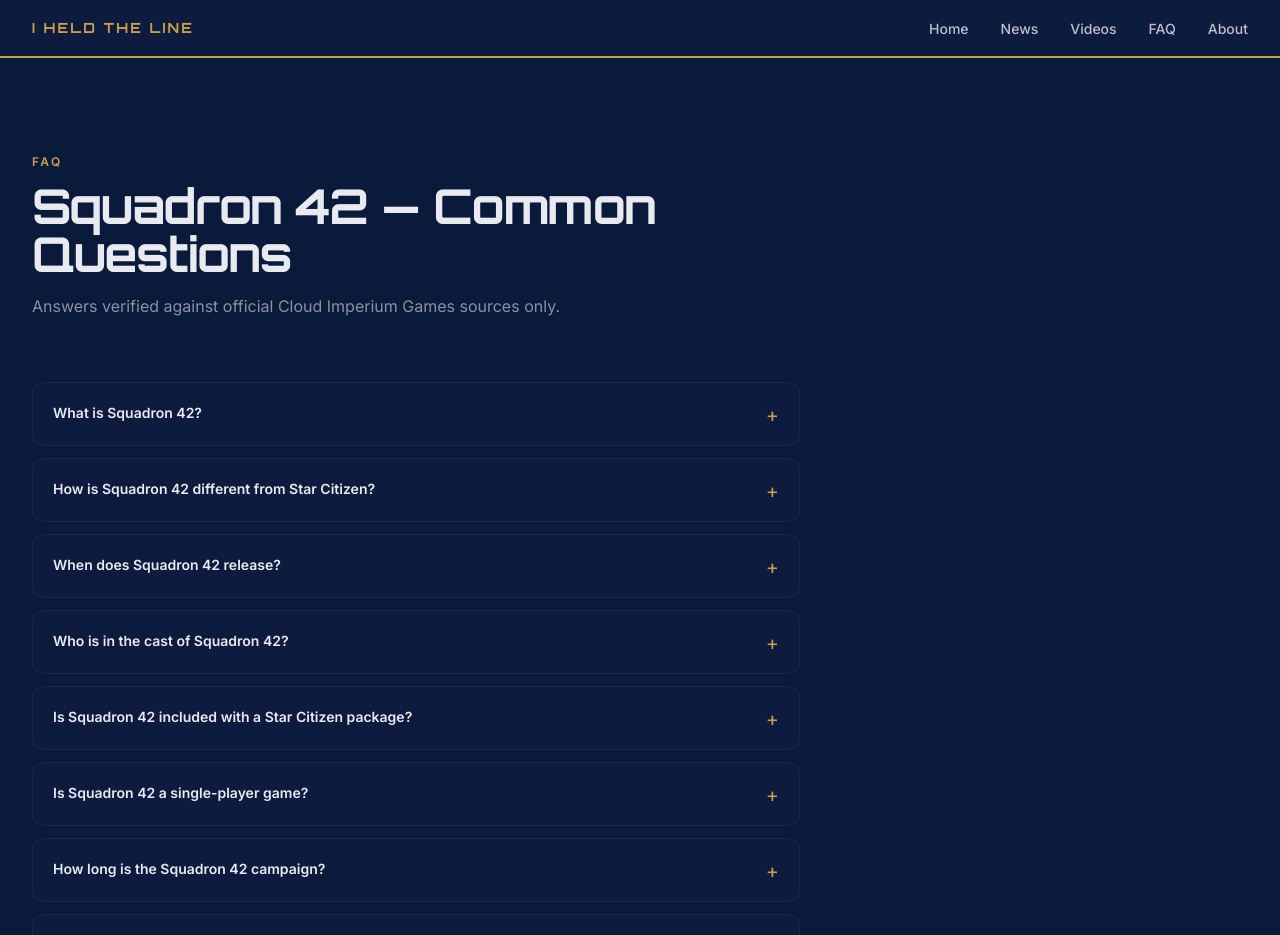
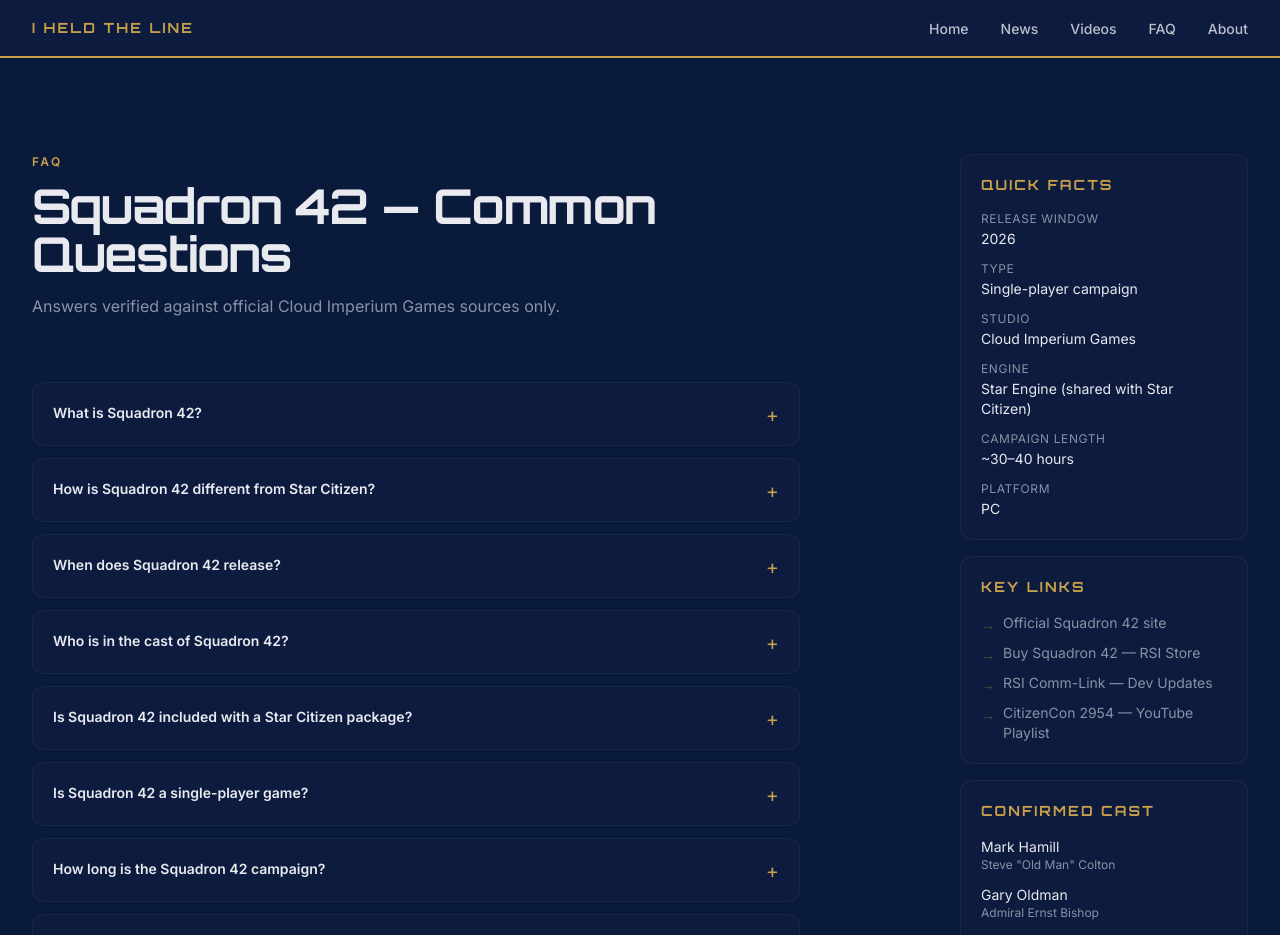
Before and after one commit to doc-flanigan/iheldtheline-site, a Next.js app: page /faq in a window 1280 px wide. Shown: the top 935 px of the page. Built offline with nearby package versions, Linux system fonts and the light colour scheme.

Commit message:
feat: add sticky sidebar to News, FAQ, and About pages
Adds three sidebar cards — Quick Facts, Key Links, and Confirmed Cast —
in a two-column layout on lg+ screens. Hides on mobile (single column).

Co-Authored-By: Claude Sonnet 4.6 <noreply@anthropic.com>

```diff
--- a/src/app/about/page.tsx
+++ b/src/app/about/page.tsx
@@ -1,4 +1,5 @@
 import type { Metadata } from 'next'
+import Sidebar from '@/components/sidebar/Sidebar'
 import { SITE } from '@/data/site'
 
 export const metadata: Metadata = {
@@ -25,6 +26,8 @@ export default function AboutPage() {
         dangerouslySetInnerHTML={{ __html: JSON.stringify(breadcrumbJsonLd) }}
       />
       <main className="container-wide py-16 sm:py-24">
+        <div className="flex gap-12 items-start">
+          <div className="flex-1 min-w-0">
             <header className="mb-12 max-w-2xl">
               <p className="text-xs font-semibold uppercase tracking-[0.2em] text-gold mb-3">
                 About
@@ -53,9 +56,7 @@ export default function AboutPage() {
 
               <div className="border-t border-gold/10 pt-6 space-y-4">
                 <h2 className="heading-display text-xl">Photo Credits</h2>
-            <p>
-              Hero images courtesy of the Star Citizen photography community:
-            </p>
+                <p>Hero images courtesy of the Star Citizen photography community:</p>
                 <ul className="list-none space-y-1">
                   <li>
                     <a
@@ -96,6 +97,10 @@ export default function AboutPage() {
                 </p>
               </div>
             </div>
+          </div>
+
+          <Sidebar />
+        </div>
       </main>
     </>
   )
--- a/src/app/faq/page.tsx
+++ b/src/app/faq/page.tsx
@@ -1,5 +1,6 @@
 import type { Metadata } from 'next'
 import FaqItem from '@/components/FaqItem'
+import Sidebar from '@/components/sidebar/Sidebar'
 import { FAQ } from '@/data/faq'
 import { SITE } from '@/data/site'
 
@@ -50,6 +51,8 @@ export default function FaqPage() {
         dangerouslySetInnerHTML={{ __html: JSON.stringify(breadcrumbJsonLd) }}
       />
       <main className="container-wide py-16 sm:py-24">
+        <div className="flex gap-12 items-start">
+          <div className="flex-1 min-w-0">
             <header className="mb-16 max-w-2xl">
               <p className="text-xs font-semibold uppercase tracking-[0.2em] text-gold mb-3">FAQ</p>
               <h1 className="heading-display text-4xl sm:text-5xl mb-4">
@@ -69,6 +72,10 @@ export default function FaqPage() {
                 ))}
               </div>
             )}
+          </div>
+
+          <Sidebar />
+        </div>
       </main>
     </>
   )
--- a/src/app/news/page.tsx
+++ b/src/app/news/page.tsx
@@ -1,5 +1,6 @@
 import type { Metadata } from 'next'
 import TimelineEntry from '@/components/TimelineEntry'
+import Sidebar from '@/components/sidebar/Sidebar'
 import { NEWS } from '@/data/news'
 import { SITE } from '@/data/site'
 
@@ -37,6 +38,8 @@ export default function NewsPage() {
         dangerouslySetInnerHTML={{ __html: JSON.stringify(breadcrumbJsonLd) }}
       />
       <main className="container-wide py-16 sm:py-24">
+        <div className="flex gap-12 items-start">
+          <div className="flex-1 min-w-0">
             <header className="mb-16 max-w-2xl">
               <p className="text-xs font-semibold uppercase tracking-[0.2em] text-gold mb-3">
                 Development Timeline
@@ -64,6 +67,10 @@ export default function NewsPage() {
                 </div>
               </div>
             )}
+          </div>
+
+          <Sidebar />
+        </div>
       </main>
     </>
   )
--- /dev/null
+++ b/src/components/sidebar/CastCard.tsx
@@ -0,0 +1,26 @@
+const CAST = [
+  { actor: 'Mark Hamill', character: 'Steve "Old Man" Colton' },
+  { actor: 'Gary Oldman', character: 'Admiral Ernst Bishop' },
+  { actor: 'Gillian Anderson', character: 'Capt. Rachel MacLaren' },
+  { actor: 'Henry Cavill', character: 'Cmdr. Ryan Enright' },
+  { actor: 'Andy Serkis', character: 'Vanduul character' },
+  { actor: 'John Rhys-Davies', character: 'Role TBA' },
+]
+
+export default function CastCard() {
+  return (
+    <div className="card-surface p-5">
+      <h2 className="heading-display text-sm uppercase tracking-[0.15em] text-gold mb-4">
+        Confirmed Cast
+      </h2>
+      <ul className="space-y-3">
+        {CAST.map(({ actor, character }) => (
+          <li key={actor} className="flex flex-col">
+            <span className="text-sm text-starwhite">{actor}</span>
+            <span className="text-xs text-muted">{character}</span>
+          </li>
+        ))}
+      </ul>
+    </div>
+  )
+}
--- /dev/null
+++ b/src/components/sidebar/KeyLinksCard.tsx
@@ -0,0 +1,45 @@
+const LINKS = [
+  {
+    label: 'Official Squadron 42 site',
+    href: 'https://squadron42.com/en/',
+  },
+  {
+    label: 'Buy Squadron 42 — RSI Store',
+    href: 'https://robertsspaceindustries.com/en/store/pledge/browse/sq42',
+  },
+  {
+    label: 'RSI Comm-Link — Dev Updates',
+    href: 'https://robertsspaceindustries.com/comm-link',
+  },
+  {
+    label: 'CitizenCon 2954 — YouTube Playlist',
+    href: 'https://www.youtube.com/playlist?list=PLVct2QDhDrB3LD_HNLH3GPblpjJ1NFLYQ',
+  },
+]
+
+export default function KeyLinksCard() {
+  return (
+    <div className="card-surface p-5">
+      <h2 className="heading-display text-sm uppercase tracking-[0.15em] text-gold mb-4">
+        Key Links
+      </h2>
+      <ul className="space-y-2">
+        {LINKS.map(({ label, href }) => (
+          <li key={href}>
+            <a
+              href={href}
+              target="_blank"
+              rel="noopener noreferrer"
+              className="text-sm text-muted hover:text-gold transition-colors flex items-start gap-2 group"
+            >
+              <span className="mt-0.5 shrink-0 text-gold/40 group-hover:text-gold transition-colors">
+                →
+              </span>
+              {label}
+            </a>
+          </li>
+        ))}
+      </ul>
+    </div>
+  )
+}
--- /dev/null
+++ b/src/components/sidebar/QuickFactsCard.tsx
@@ -0,0 +1,26 @@
+const FACTS = [
+  { label: 'Release window', value: '2026' },
+  { label: 'Type', value: 'Single-player campaign' },
+  { label: 'Studio', value: 'Cloud Imperium Games' },
+  { label: 'Engine', value: 'Star Engine (shared with Star Citizen)' },
+  { label: 'Campaign length', value: '~30–40 hours' },
+  { label: 'Platform', value: 'PC' },
+]
+
+export default function QuickFactsCard() {
+  return (
+    <div className="card-surface p-5">
+      <h2 className="heading-display text-sm uppercase tracking-[0.15em] text-gold mb-4">
+        Quick Facts
+      </h2>
+      <dl className="space-y-3">
+        {FACTS.map(({ label, value }) => (
+          <div key={label}>
+            <dt className="text-xs uppercase tracking-wider text-muted mb-0.5">{label}</dt>
+            <dd className="text-sm text-starwhite">{value}</dd>
+          </div>
+        ))}
+      </dl>
+    </div>
+  )
+}
--- /dev/null
+++ b/src/components/sidebar/Sidebar.tsx
@@ -0,0 +1,13 @@
+import QuickFactsCard from './QuickFactsCard'
+import KeyLinksCard from './KeyLinksCard'
+import CastCard from './CastCard'
+
+export default function Sidebar() {
+  return (
+    <aside className="hidden lg:flex flex-col gap-4 w-64 xl:w-72 shrink-0 sticky top-24">
+      <QuickFactsCard />
+      <KeyLinksCard />
+      <CastCard />
+    </aside>
+  )
+}
```
Lines whose indentation alone changed are shown as unchanged.
